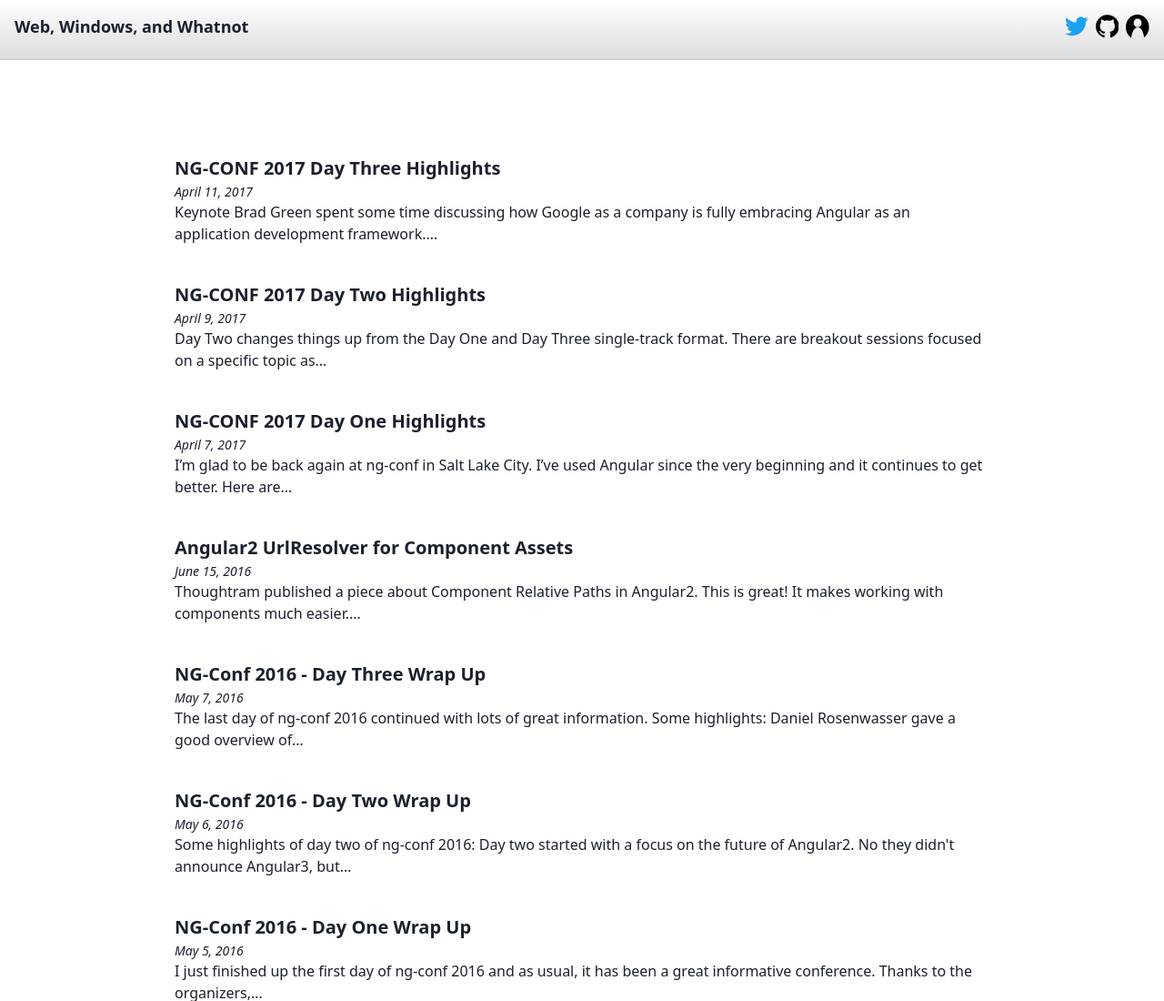
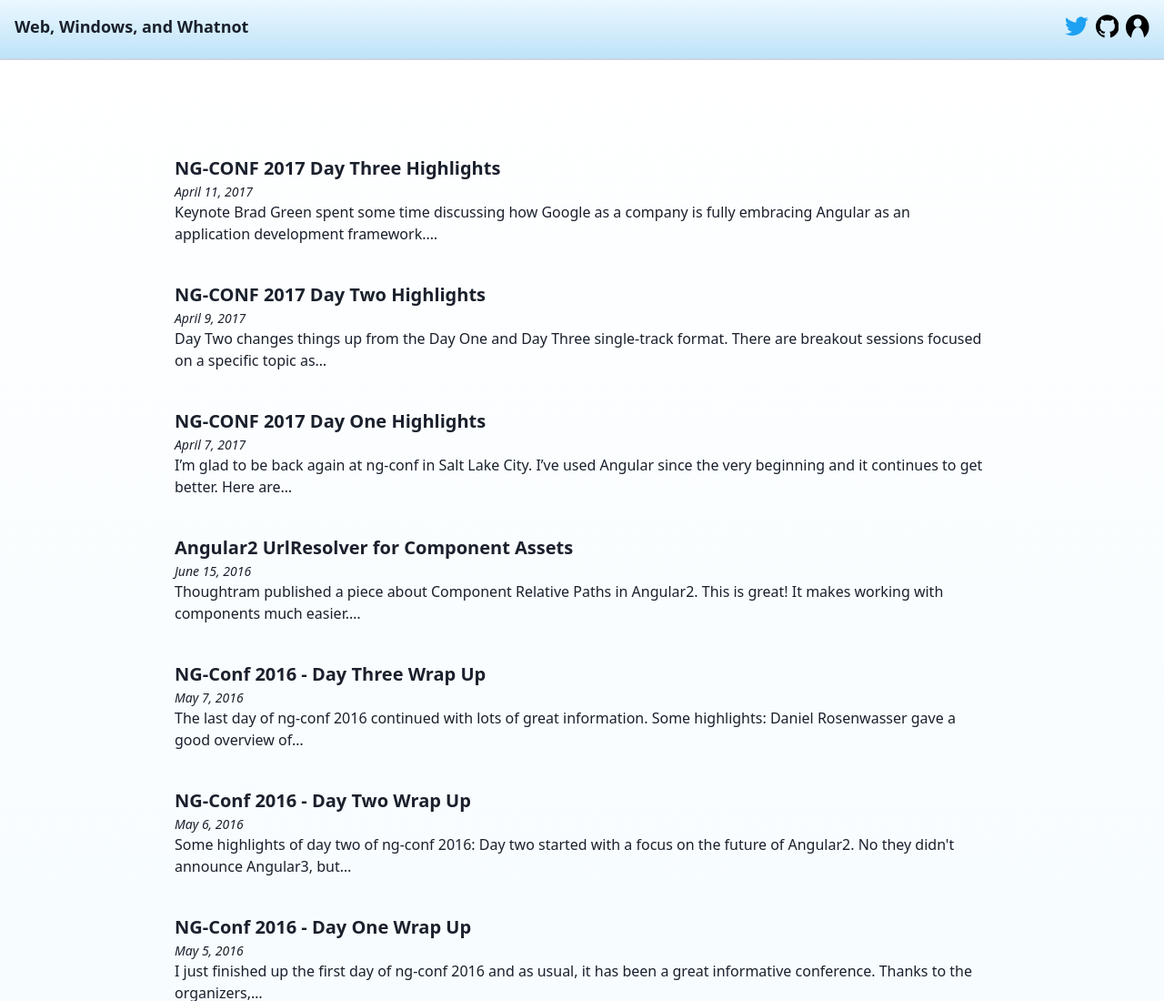
Before and after one commit to dfbaskin/dfbaskin-blog, a Gatsby site: page / in a window 1280 px wide. Shown: the top 1100 px of the page at 91% size. Built offline with nearby package versions, Linux system fonts and the light colour scheme; Gatsby itself is replaced by a stand-in of ours; some packages are replaced by stand-ins of ours.

Commit message:
Updating styles.

```diff
--- a/src/components/header.css
+++ b/src/components/header.css
@@ -1,6 +1,5 @@
 .blog-header {
-  @apply p-4 border-gray-400 border-b-2 flex;
-  background: linear-gradient(#fff, #ddd);
+  @apply p-4 border-gray-400 border-b-2 flex bg-gradient-to-t from-blue-200 to-blue-100;
   > div:nth-of-type(1) {
     @apply flex-auto;
   }
--- a/src/styles/global.css
+++ b/src/styles/global.css
@@ -2,7 +2,7 @@
 @tailwind components;
 
 body {
-  @apply antialiased text-gray-900 font-sans;
+  @apply antialiased text-gray-900 font-sans bg-gradient-to-t from-blue-100;
 }
 
 .default-width {
```
